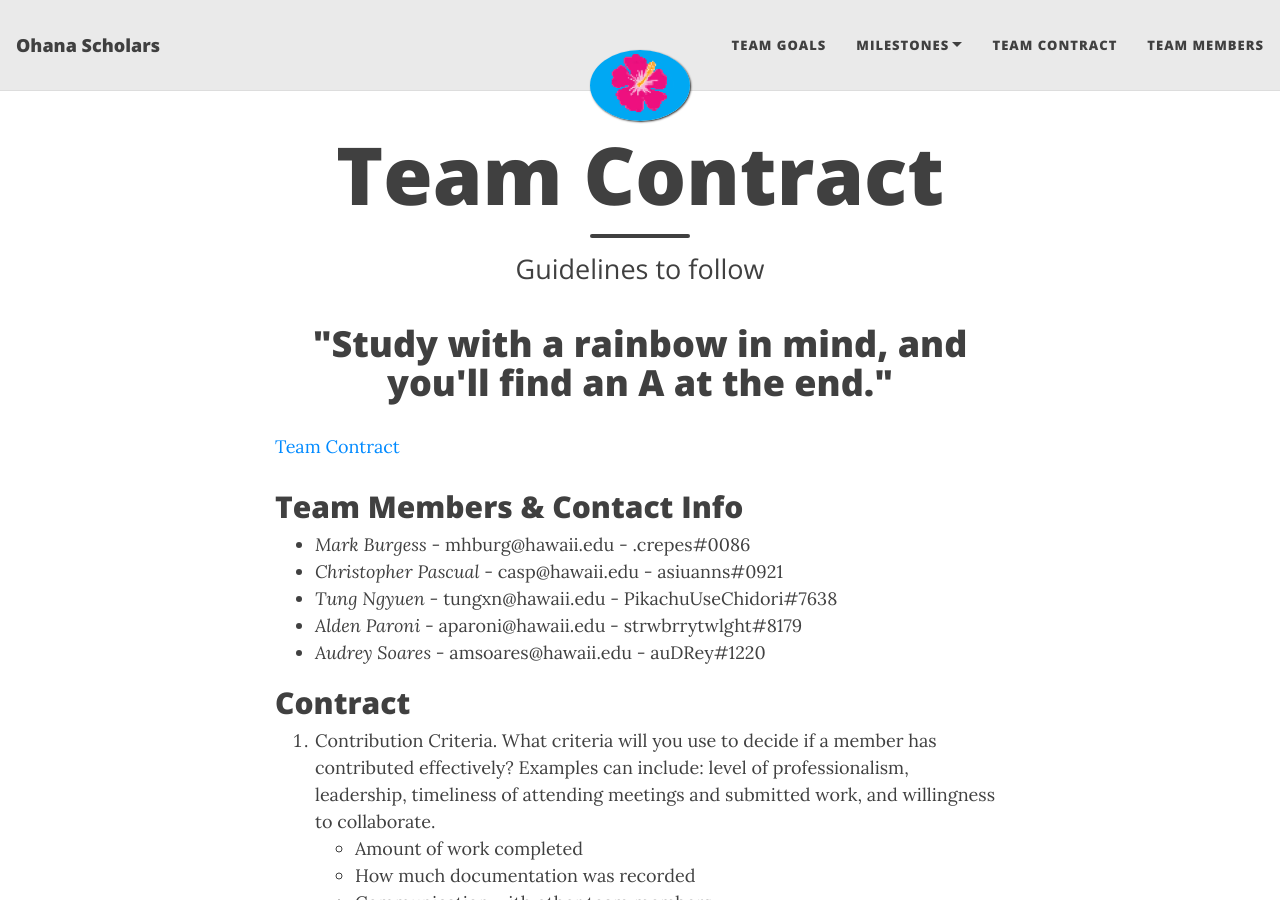
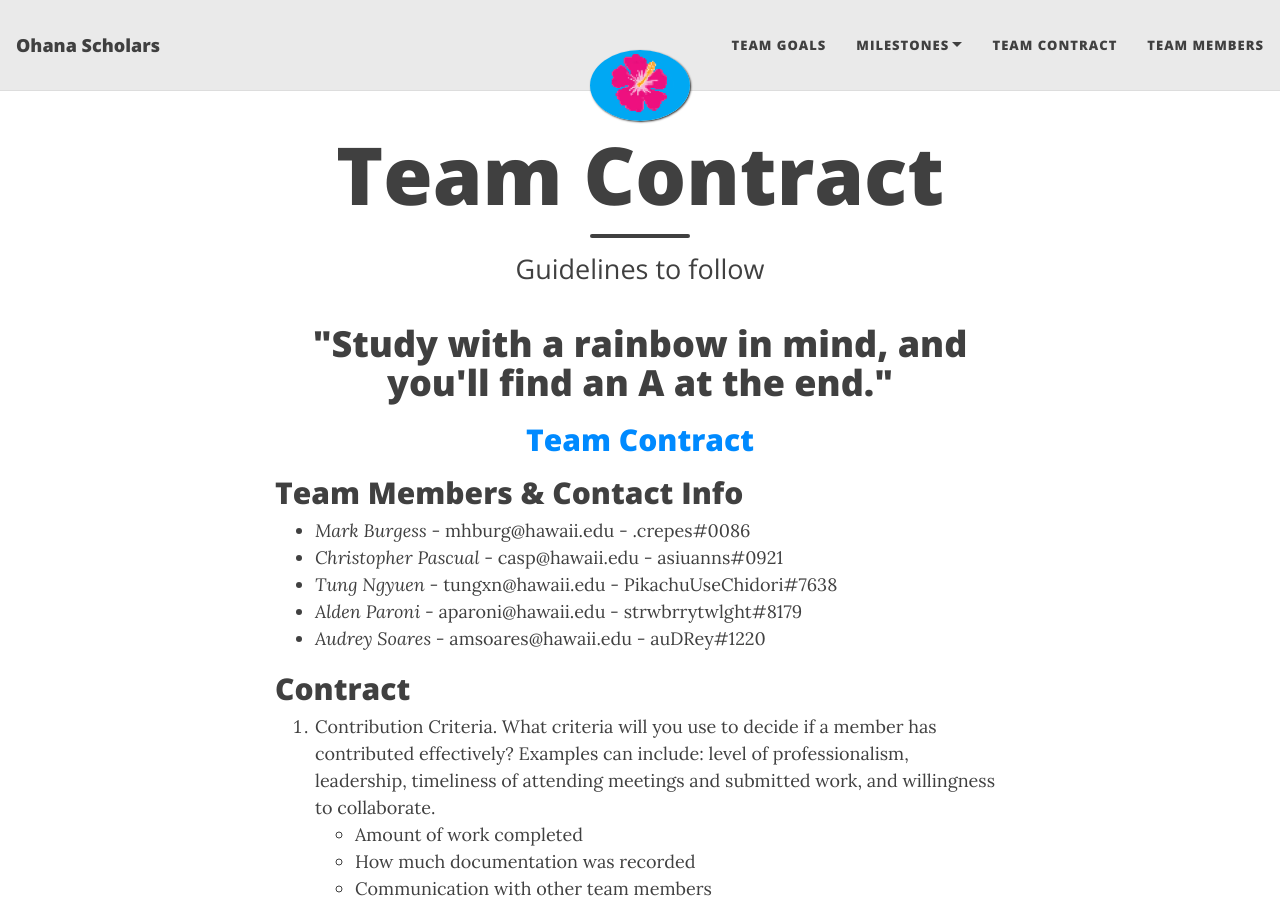
Before and after one commit to ohana-scholars/ohana-scholars.github.io, a Jekyll site: the page built from contract.md, in a window 1280 px wide and 900 px high. Built offline with Jekyll 4.4.1, drawn with Linux system fonts in a browser that asks for light colours; nearby versions of some CDN libraries.

Commit message:
Update contract.md

```diff
--- a/contract.md
+++ b/contract.md
@@ -5,7 +5,7 @@ subtitle: Guidelines to follow
 ---
 
 <h1 style="text-align: center;">"Study with a rainbow in mind, and you'll find an A at the end."</h1>
-<a href="https://docs.google.com/document/d/1oX4d5HIBrm2Wsi5FQ2IpwNagkXJaMhHEUpm8CkWCZwE/edit" style="text-align: center">Team Contract</a>
+<h2 style="text-align: center"><a href="https://docs.google.com/document/d/1oX4d5HIBrm2Wsi5FQ2IpwNagkXJaMhHEUpm8CkWCZwE/edit">Team Contract</a></h2>
 
 ## Team Members & Contact Info
 - *Mark Burgess* - mhburg@hawaii.edu - .crepes#0086
```
